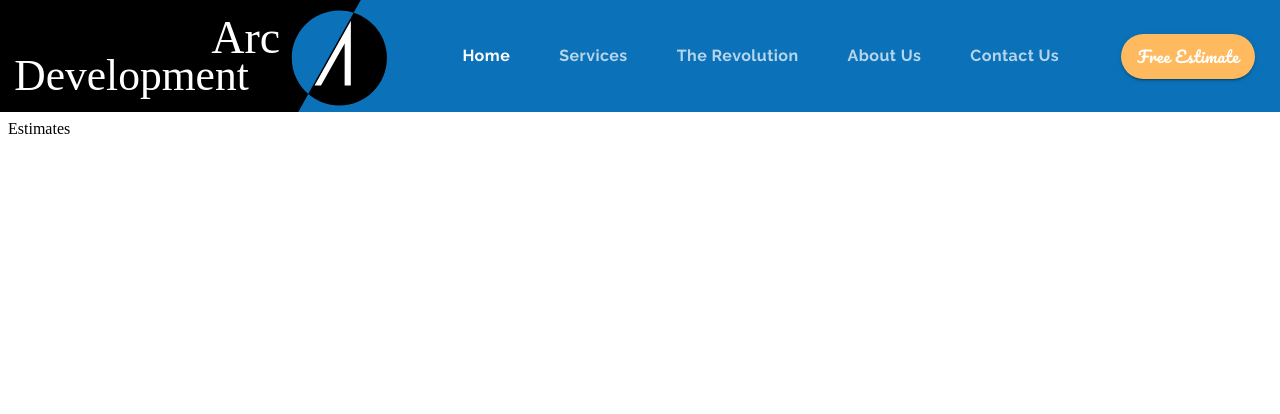
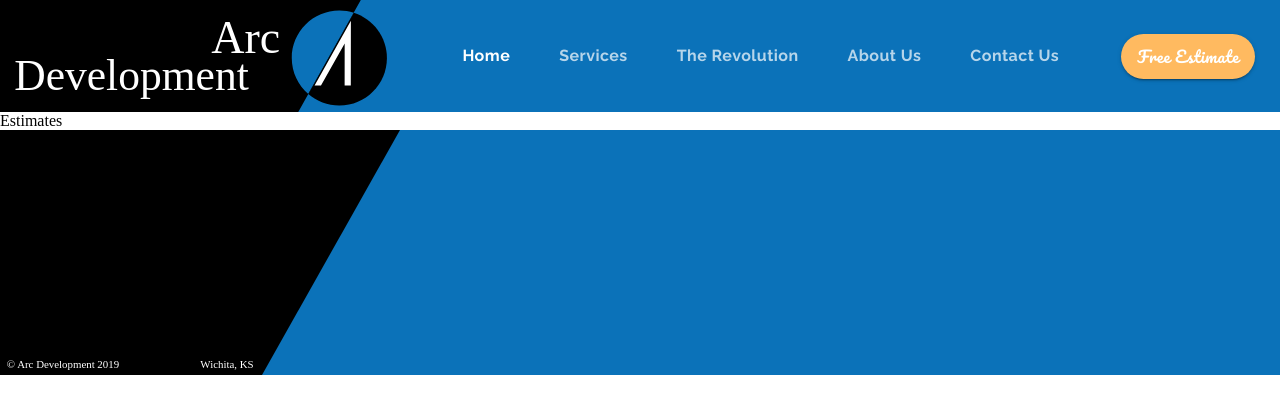
Before and after one commit to NicolaDeastra/MaterialUI-Company-Website, a React (Create React App) app: page /estimates in a window 1280 px wide. Shown: the top 414 px of the page. Built offline with nearby package versions, Linux system fonts and the light colour scheme.

Commit message:
setup footer component

```diff
--- a/public/index.html
+++ b/public/index.html
@@ -9,7 +9,6 @@
       name="description"
       content="Web site created using create-react-app"
     />
-    <link rel="apple-touch-icon" href="%PUBLIC_URL%/logo192.png" />
     <!--
       manifest.json provides metadata used when your web app is installed on a
       user's mobile device or desktop. See https://developers.google.com/web/fundamentals/web-app-manifest/
@@ -31,7 +30,7 @@
     -->
     <title>Arc development</title>
   </head>
-  <body>
+  <body style="margin: 0;">
     <noscript>You need to enable JavaScript to run this app.</noscript>
     <div id="root"></div>
     <!--
--- a/src/components/App.js
+++ b/src/components/App.js
@@ -3,6 +3,7 @@
 import { BrowserRouter, Route, Switch } from "react-router-dom";
 import theme from "./ui/Theme";
 import Header from "./ui/Header";
+import Footer from "./ui/Footer";
 
 function App() {
   return (
@@ -10,7 +11,11 @@
       <BrowserRouter>
         <Header />
         <Switch>
-          <Route exact path="/" component={() => <div>Home</div>} />
+          <Route
+            exact
+            path="/"
+            component={() => <div style={{ height: "2000px" }}>Home</div>}
+          />
           <Route exact path="/services" component={() => <div>Services</div>} />
           <Route
             exact
@@ -40,6 +45,7 @@
             component={() => <div>Estimates</div>}
           />
         </Switch>
+        <Footer />
       </BrowserRouter>
     </ThemeProvider>
   );
--- /dev/null
+++ b/src/components/ui/Footer.js
@@ -0,0 +1,37 @@
+import React from "react";
+import { makeStyles } from "@material-ui/core/styles";
+
+import footerAdornment from "../../assets/Footer Adornment.svg";
+
+const useStyles = makeStyles((theme) => ({
+  footer: {
+    backgroundColor: theme.palette.common.blue,
+    width: "100%",
+    zIndex: 1302,
+    position: "relative",
+  },
+  adornment: {
+    width: "25em",
+    verticalAlign: "bottom",
+    [theme.breakpoints.down("md")]: {
+      width: "21em",
+    },
+    [theme.breakpoints.down("xs")]: {
+      width: "15em",
+    },
+  },
+}));
+
+export default function Footer() {
+  const classes = useStyles();
+
+  return (
+    <footer className={classes.footer}>
+      <img
+        alt="Black decoration slash"
+        src={footerAdornment}
+        className={classes.adornment}
+      />
+    </footer>
+  );
+}
```
